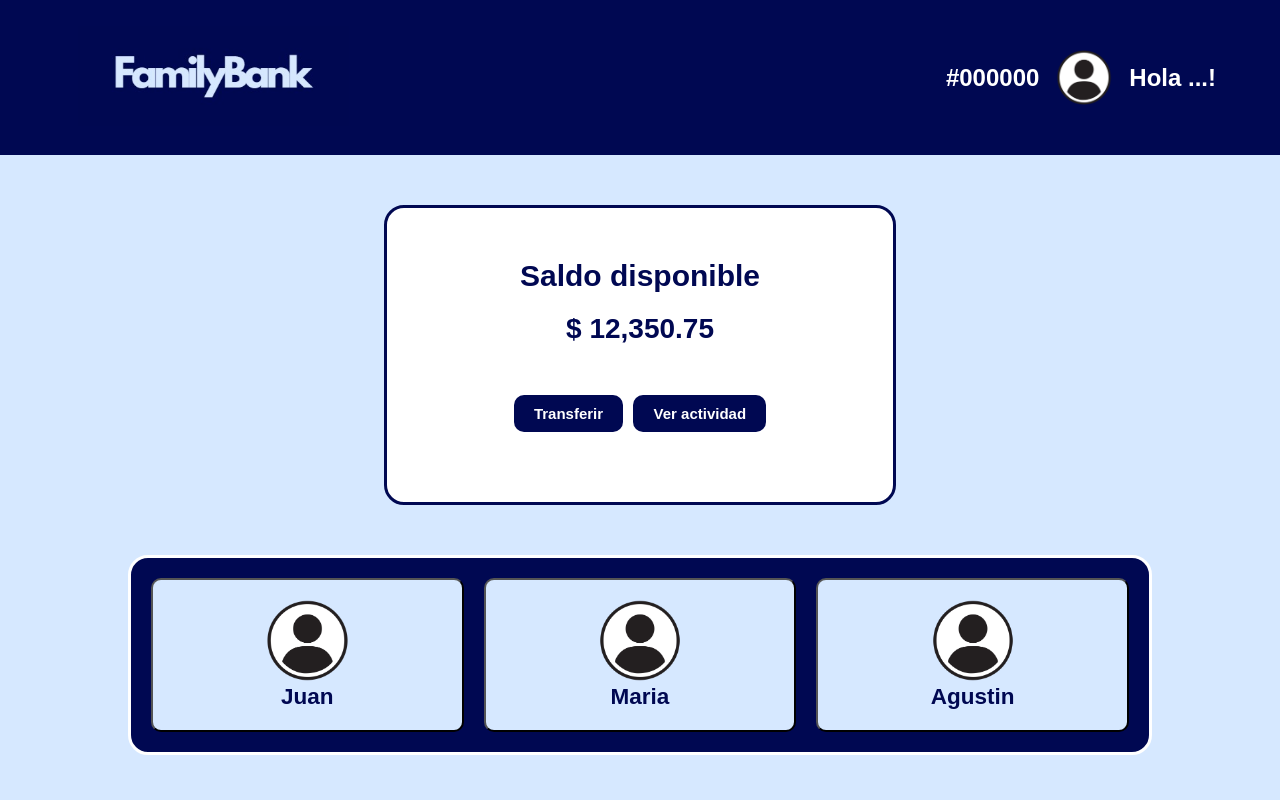
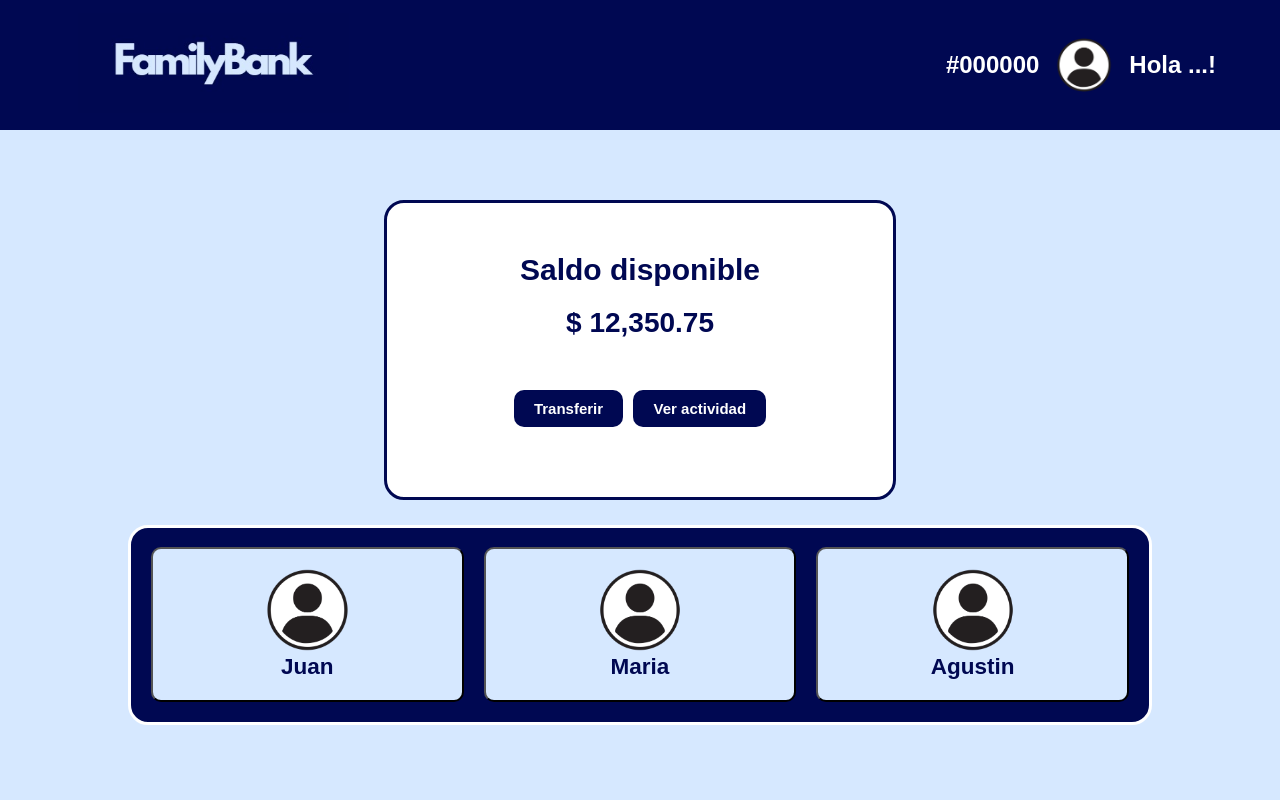
Before and after one commit to valenmorello/Programacion-web, a plain HTML site: page html/iniciopadre.html in a window 1280 px wide. Shown: the top 800 px of the page. Drawn offline with Linux system fonts and the light colour scheme.

Commit message:
cambio en padding de main

```diff
--- a/css/actividad.css
+++ b/css/actividad.css
@@ -16,7 +16,7 @@ main {
   display: flex;
   justify-content: center;
   align-items: center;
-  padding-top: 100px;
+  padding-top: 50px;
 }
 
 
@@ -25,7 +25,7 @@ header {
   justify-content: space-between;
   align-items: center;
   background:#000852;
-  padding: 2% 5%;
+  padding: 1% 5%;
   color: #d6e8ff;
 }
 
@@ -33,7 +33,6 @@ header button {
   border: 0;
   background:#000852;
 }
-
 
 
 .logo img {
--- a/css/cuenta.css
+++ b/css/cuenta.css
@@ -16,7 +16,7 @@ main {
   display: flex;
   justify-content: center;
   align-items: center;
-  padding-top: 80px;
+  padding-top: 50px;
 }
 
 
@@ -25,7 +25,7 @@ header {
   justify-content: space-between;
   align-items: center;
   background:#000852;
-  padding: 2% 5%;
+  padding: 1% 5%;
   color: #d6e8ff;
 }
 
--- a/css/inicio.css
+++ b/css/inicio.css
@@ -16,7 +16,7 @@ main {
   display: flex;
   justify-content: center;
   align-items: center;
-  padding-top: 100px;
+  padding-top: 70px;
 }
 
 
@@ -25,7 +25,7 @@ header {
   justify-content: space-between;
   align-items: center;
   background:#000852;
-  padding: 2% 5%;
+  padding: 1% 5%;
   color: #d6e8ff;
 }
 
--- a/css/iniciopadre.css
+++ b/css/iniciopadre.css
@@ -16,7 +16,7 @@ main {
   flex-direction: column;
   justify-content: center;
   align-items: center;
-  padding-top: 25px;
+  padding-top: 70px;
 }
 
 header {
@@ -24,7 +24,7 @@ header {
   justify-content: space-between;
   align-items: center;
   background:#000852;
-  padding: 2% 5%;
+  padding: 1% 5%;
   color: #d6e8ff;
 }
 
@@ -81,7 +81,6 @@ header button {
   width: 40%;
   height: 300px;
   border: 3px solid #000852;
-  margin: 25px;
 }
 
 .saldo {
--- a/css/solicitar.css
+++ b/css/solicitar.css
@@ -16,7 +16,7 @@ main {
   display: flex;
   justify-content: center;
   align-items: center;
-  padding-top: 100px;
+  padding-top: 70px;
 }
 
 
@@ -25,7 +25,7 @@ header {
   justify-content: space-between;
   align-items: center;
   background:#000852;
-  padding: 2% 5%;
+  padding: 1% 5%;
   color: #d6e8ff;
 }
 
--- a/css/transferir.css
+++ b/css/transferir.css
@@ -16,7 +16,7 @@ main {
   display: flex;
   justify-content: center;
   align-items: center;
-  padding-top: 100px;
+  padding-top: 70px;
 }
 
 header {
@@ -24,7 +24,7 @@ header {
   justify-content: space-between;
   align-items: center;
   background:#000852;
-  padding: 2% 5%;
+  padding: 1% 5%;
   color: #d6e8ff;
 }
 
```
